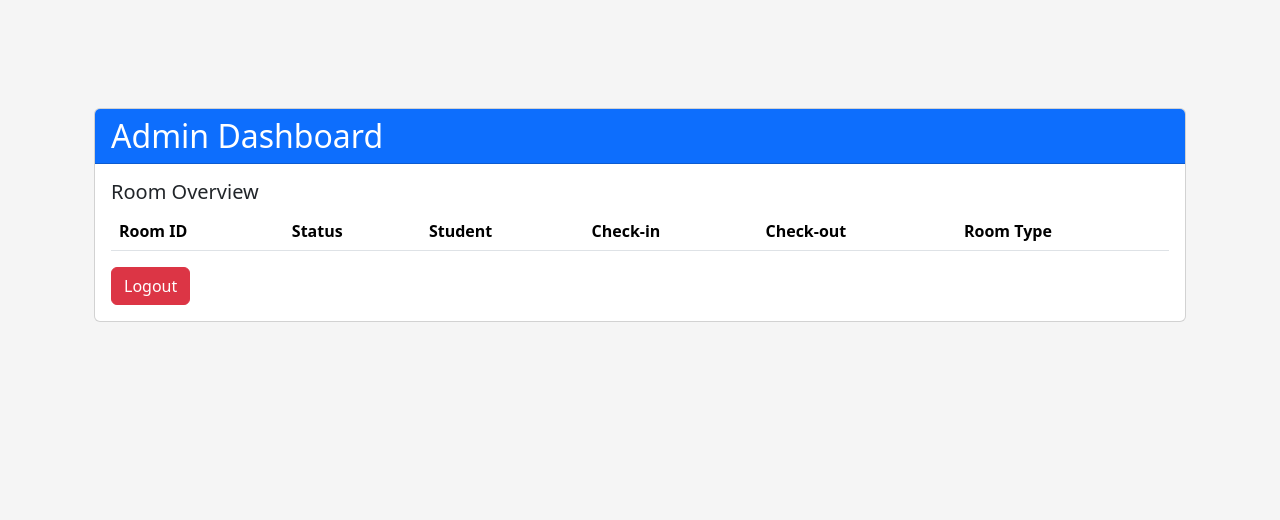
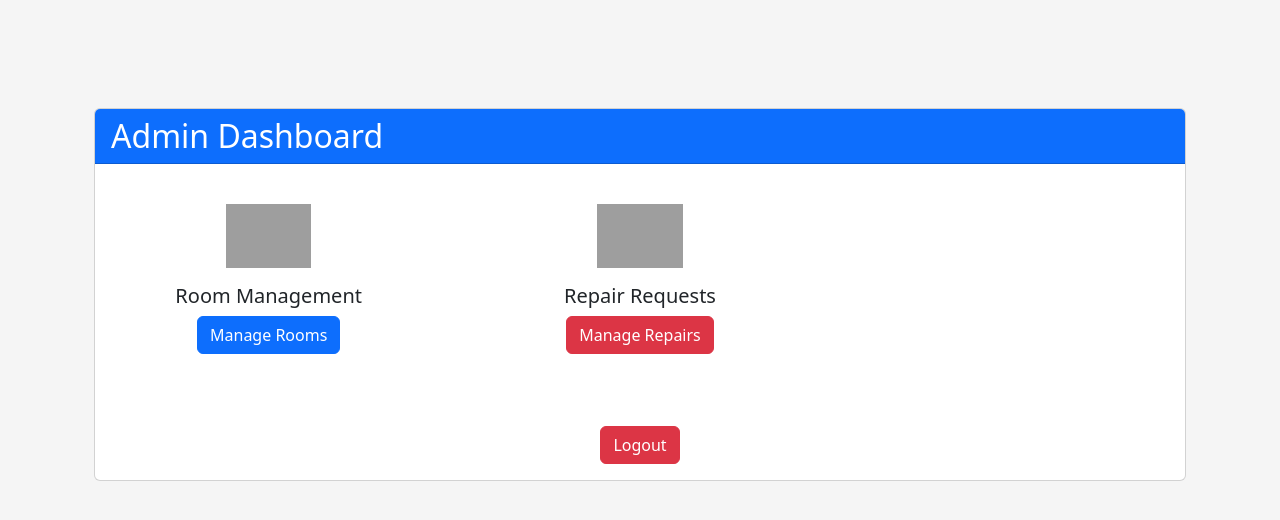
Before and after one commit to admsht/cs451-team-project, a Flask app: page /admin/dashboard in a window 1280 px wide. Shown: the top 520 px of the page. Run offline with Flask 3, Linux system fonts and the light colour scheme; the visitor is signed in with stand-in values (Sample User, id 1); lists and menus that the app fills with data are empty; grey boxes are pictures that could not be loaded.

Commit message:
updated admin dashboard

```diff
--- a/Project/templates/admin_dashboard.html
+++ b/Project/templates/admin_dashboard.html
@@ -4,43 +4,45 @@
 
 {% block content %}
 <div class="container py-5">
-    <div class="card">
+    <div class="card mb-4">
         <div class="card-header bg-primary text-white">
             <h2 class="mb-0">Admin Dashboard</h2>
         </div>
-        <div class="card-body">
-            <h5 class="card-title">Room Overview</h5>
-            <table class="table table-striped">
-                <thead>
-                    <tr>
-                        <th>Room ID</th>
-                        <th>Status</th>
-                        <th>Student</th>
-                        <th>Check-in</th>
-                        <th>Check-out</th>
-                        <th>Room Type</th>
-                    </tr>
-                </thead>
-                <tbody>
-                    {% for room in rooms %}
-                    <tr>
-                        <td>{{ room.id }}</td>
-                        <td>{{ room.status }}</td>
-                        <td>
-                            {% if room.student %}
-                                {{ room.student.name }}
-                            {% else %}
-                                Unassigned
-                            {% endif %}
-                        </td>
-                        <td>{{ room.check_in_date }}</td>
-                        <td>{{ room.check_out_date }}</td>
-                        <td>{{ room.room_type }}</td>
-                    </tr>
-                    {% endfor %}
-                </tbody>
-            </table>
-            <a href="{{ url_for('logout') }}" class="btn btn-danger">Logout</a>
+
+            <!-- Admin Action Cards -->
+            <div class="row mt-4">
+                <div class="col-md-4 mb-3">
+                        <div class="card-body text-center">
+                            <div class="icon-container mb-3">
+                                <img src="{{ url_for('static', filename='images/room-management.png') }}" alt="Room Management" style="height: 64px; width: auto;">
+                            </div>
+                            <h5 class="card-title mt-3">Room Management</h5>
+                            <a href="{{ url_for('room_management') }}" class="btn btn-primary">
+                                <i class="bi bi-arrow-right-circle"></i> Manage Rooms
+                            </a>
+                        </div>
+                </div>
+
+                <div class="col-md-4 mb-3">
+                        <div class="card-body text-center">
+                            <div class="icon-container mb-3">
+                                <img src="{{ url_for('static', filename='images/repair-request.jpg') }}" alt="Repair Request" style="height: 64px; width: auto;">
+                            </div>
+                            <h5 class="card-title mt-3">Repair Requests</h5>
+                            <a href="{{ url_for('admin_repair_requests') }}" class="btn btn-danger">
+                                <i class="bi bi-arrow-right-circle"></i> Manage Repairs
+                            </a>
+                        </div>
+                </div>
+                <!-- Additional action cards can be added here -->
+
+            </div>
+
+            <div class="mt-4">
+                <div class="card-body text-center">
+                <a href="{{ url_for('logout') }}" class="btn btn-danger">Logout</a>
+                </div>
+            </div>
         </div>
     </div>
 </div>
```
